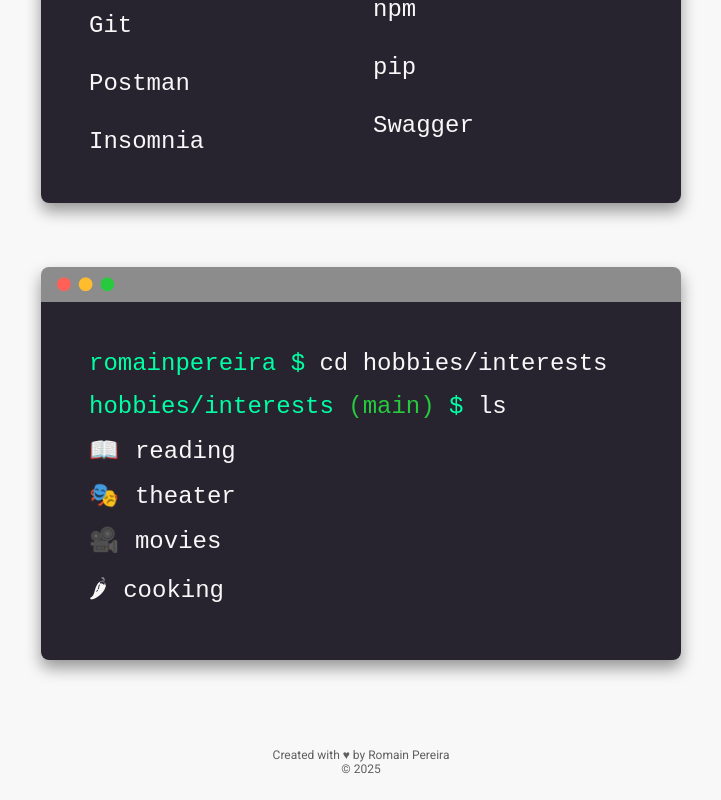
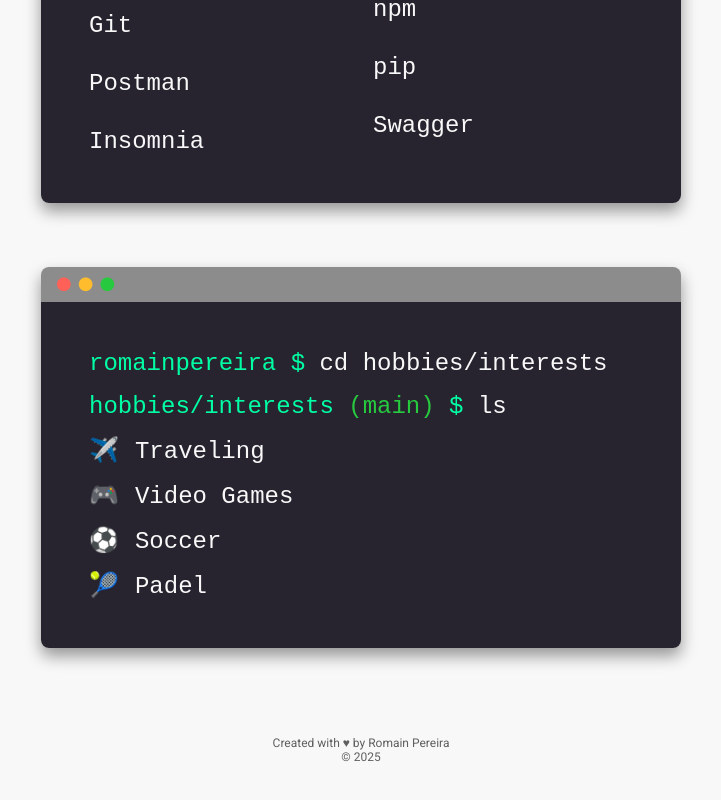
Before and after one commit to romainp12/portfolio, a React (Create React App) app: page /about in a window 1280 px wide. Shown: the part 1708-2508 px from the top of the page, without its empty margins (279-1000 px from the left). Built offline with nearby package versions, Linux system fonts and the light colour scheme; the HTML template or start-up script is replaced by a standard one.

Commit message:
Update Info.js

```diff
--- a/src/info/Info.js
+++ b/src/info/Info.js
@@ -1,36 +1,19 @@
 import self from "../img/self.png"
 import mock1 from "../img/load2.gif"
 
-/* Hi there! Thanks for checking out my portfolio template. Be sure to read the comments to get a better understanding of
-how to make this template work best for you! */
+export let colors = ["rgb(0,255,164)", "rgb(166,104,255)"];
 
-export let colors = ["rgb(0,255,164)", "rgb(166,104,255)"];
-/*
-I highly recommend using a gradient generator like https://gradientgenerator.paytonpierce.dev/ to generate a pair of colors that you like.
-These colors will be used to style your name on the homepage, the background of your picture, and some other accents throughout
-the site.
- */
-
-/*
-This variable will change the layout of the website from multipage to single, scrollable page
-*/
 export let singlePage = false;
-
-/*
-So let's get started! Some of the info below is pretty self-explanatory, like 'firstName' and 'bio'. I'll try to explain anything
-that might not be obvious right off the bat :) I recommend looking at the template example live using "npm start" to get an idea
-of what each of the values mean.
- */
 
 export const info = {
     firstName: "Romain",
     lastName: "Pereira",
-    initials: "RP", // the example uses first and last, but feel free to use three or more if you like.
+    initials: "RP",
     position: "Full Stack Student Developer",
-    selfPortrait: self, // don't change this unless you want to name your self-portrait in the "img" folder something else!
-    gradient: `-webkit-linear-gradient(135deg, ${colors})`, // don't change this either
+    selfPortrait: self,
+    gradient: `-webkit-linear-gradient(135deg, ${colors})`,
     baseColor: colors[0],
-    miniBio: [ // these are just some "tidbits" about yourself. You can look at mine https://paytonjewell.github.io/#/ for an example if you'd like
+    miniBio: [
         {
             emoji: '🇫🇷',
             text: 'Based in Paris, France'
@@ -74,29 +57,28 @@ export const info = {
     ,
     hobbies: [
         {
-            label: 'reading',
-            emoji: '📖'
+            label: 'Traveling',
+            emoji: '✈️'
         },
         {
-            label: 'theater',
-            emoji: '🎭'
+            label: 'Video Games',
+            emoji: '🎮'
         },
         {
-            label: 'movies',
-            emoji: '🎥'
+            label: 'Soccer',
+            emoji: '⚽️'
         },
         {
-            label: 'cooking',
-            emoji: '🌶'
+            label: 'Padel',
+            emoji: '🎾'
         }
-// Same as above, change the emojis to match / relate to your hobbies or interests.
-// You can also remove the emojis if you'd like, I just think they look cute :P
+
     ],
-    portfolio: [ // This is where your portfolio projects will be detailed
+    portfolio: [
         {
             title: "Coming soon 🔜",
-            live: "#", //this should be a link to the live version of your project, think github pages, netlify, heroku, etc. Or your own domain, if you have it.
-            source: "#", // this should be a link to the **repository** of the project, where the code is hosted.
+            live: "#",
+            source: "#",
             image: mock1
         }
     ]
```
